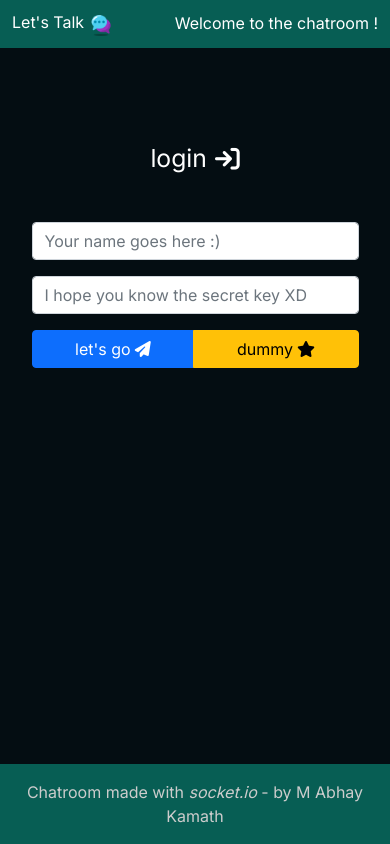
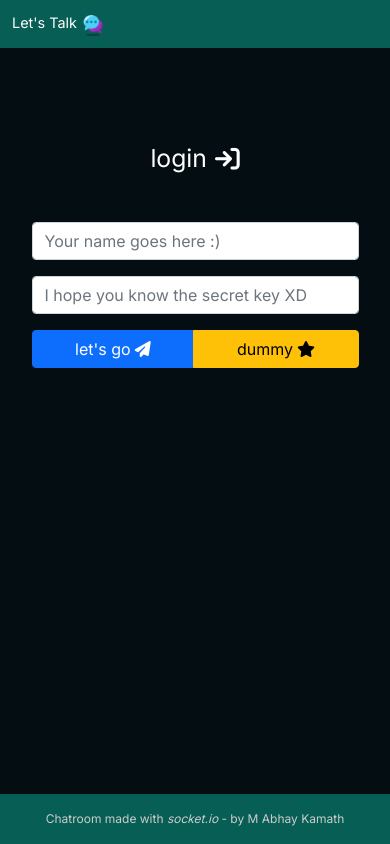
Before and after one commit to abhaykamath/lets-chat-socket.io-chatroom, a React (Create React App) app in the folder frontend/: page / in a window 390 px wide. Built offline with nearby package versions, Linux system fonts and the light colour scheme; no server answers.

Commit message:
Fixed chat page mobile view css

```diff
--- a/frontend/src/components/Header.js
+++ b/frontend/src/components/Header.js
@@ -7,7 +7,7 @@ function Header({ loggedIn, logout, username }) {
       <div>
         Let's Talk <img src="./favicon.png"></img>
       </div>
-      <div>Welcome {username} to the chatroom !</div>
+      <div className="welcome-msg">Welcome {username} to the chatroom !</div>
       {loggedIn && (
         <button
           className="btn btn-danger"
--- a/frontend/src/styles/ChatContainer.css
+++ b/frontend/src/styles/ChatContainer.css
@@ -65,9 +65,8 @@
     width: 100%;
     border: none;
     border-radius: 0;
-    padding: 0;
+    padding: 0.5rem;
     margin: 0;
-    height: calc(100vh - 6.5rem);
   }
 
   form {
@@ -76,8 +75,8 @@
   }
 
   .messages-container {
-    border-radius: 0;
-    margin-bottom: 0;
-    height: calc(100% - 37.6px);
+    border-radius: 0.25rem;
+    margin-bottom: 0.25rem;
+    height: calc(100vh - 11rem);
   }
 }
--- a/frontend/src/styles/Footer.css
+++ b/frontend/src/styles/Footer.css
@@ -1,7 +1,7 @@
 footer {
   background-color: #075e54;
   padding: 1rem;
-  font-size: 1rem;
+  font-size: 0.75rem;
   color: #ccc;
   text-align: center;
   position: fixed;
--- a/frontend/src/styles/Header.css
+++ b/frontend/src/styles/Header.css
@@ -22,8 +22,13 @@ h1 button {
   h1 {
     display: flex;
     align-items: center;
-    font-size: 1rem;
+    font-size: 0.9rem;
     margin: 0;
     padding: 0.75rem;
+    position: relative;
+  }
+
+  h1 .welcome-msg {
+    display: none;
   }
 }
```
